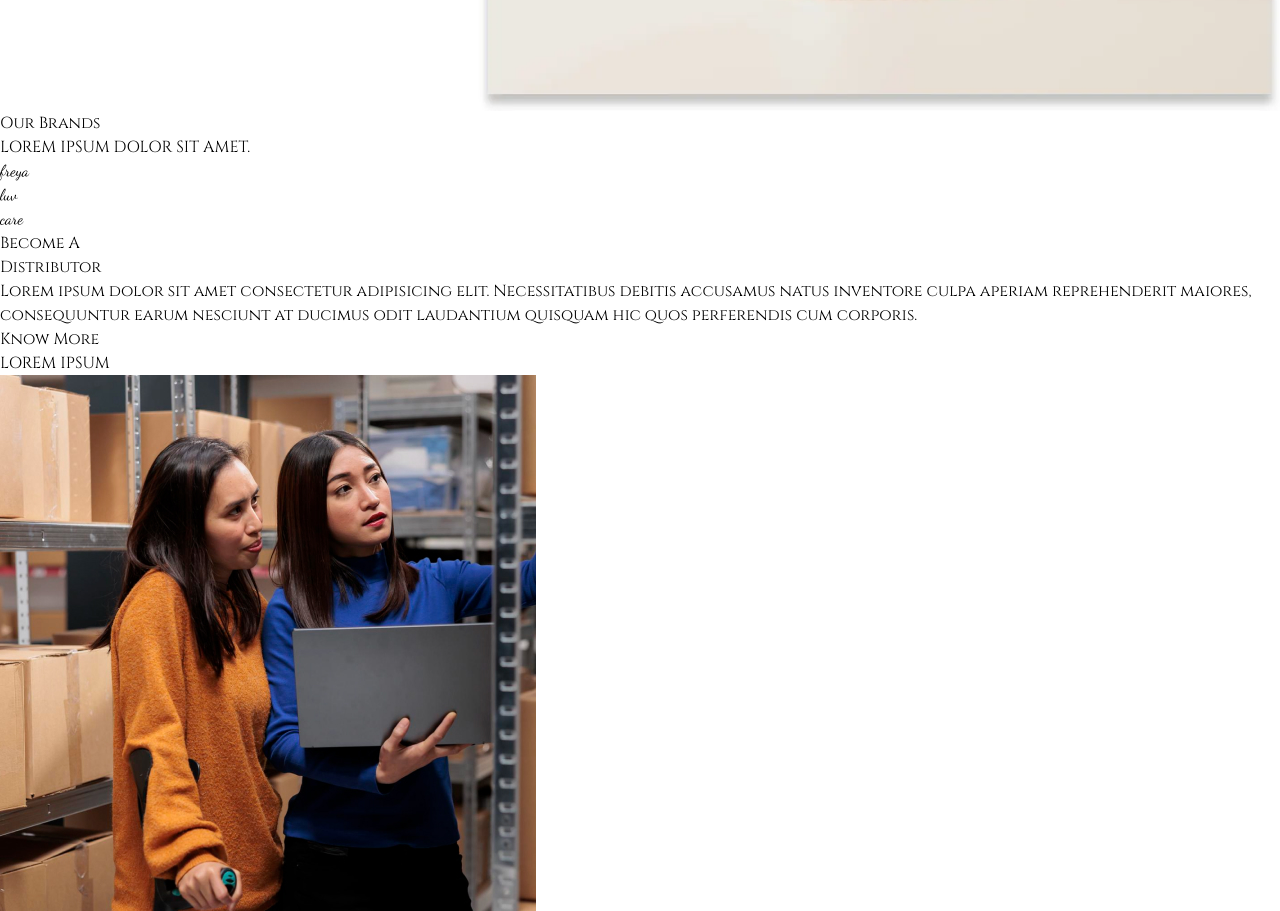
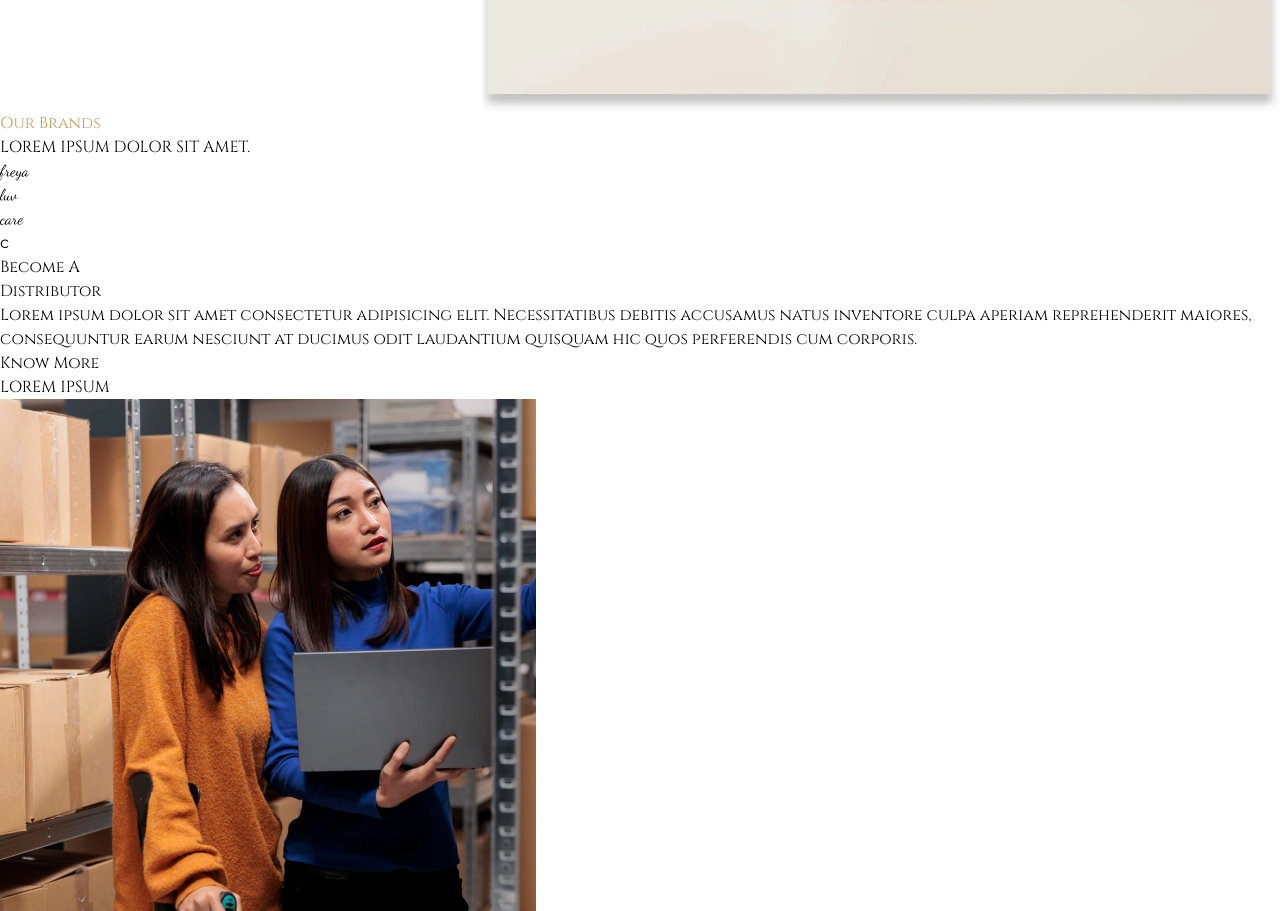
Before and after one commit to agence-github/universal-website, a React (Vite) app: page / in a window 1280 px wide. Shown: the part 6842-7753 px from the top of the page. Built offline with nearby package versions, Linux system fonts and the light colour scheme.

Commit message:
Animation(part1)

```diff
--- a/src/index.css
+++ b/src/index.css
@@ -11,6 +11,11 @@ body {
 .cinzel-font {
     font-family: 'Cinzel', serif;
   }
+  .cinzel-font1 {
+    font-family: 'Cinzel', serif;
+    -webkit-text-stroke: 2px;
+    -webkit-text-fill-color: transparent;
+  }
 
 .dancing-script-font {
   font-family: 'Dancing Script', 'cursive';
--- a/src/pages/Home/BecomeDistributor.jsx
+++ b/src/pages/Home/BecomeDistributor.jsx
@@ -3,12 +3,12 @@ import imageForOurBrands from "/assets/imageForOurBrands.webp"
 
 const BecomeDistributor = () => {
   return (
-    <section className= " flex flex-col lg:flex-row lg:px-20 lg:py-20 md:px-0 ">
-        <div className= " flex flex-1 lg:flex-row md:flex-col sm:flex-col lg:items-start">
+    <section className= " flex flex-col lg:flex-row lg:px-10 lg:py-20 md:px-0 ">
+        <div className= " flex flex-1 lg:flex-row md:flex-col sm:flex-col h-[37.5rem] ">
           <div className= "">
-         <h2 className= " flex-col text-[#C49E5F] cinzel-font lg:text-[7rem] md:text-[3.5rem] md:text-center lg:text-start sm:text-3xl  pl-20 ">
+         <h2 className= " flex-col text-[#C49E5F] cinzel-font lg:text-[5.2rem] md:text-[3.5rem] md:text-center lg:text-start sm:text-3xl  pl-20 ">
 
-          <div className="lg:leading-[100px] md:leading-[50px] lg:tracking-wide md:tracking-tight">
+          <div className="lg:leading-[90px] md:leading-[50px] lg:tracking-wide md:tracking-tight">
 
           Become A <br />Distributor
           </div>
@@ -19,14 +19,14 @@ const BecomeDistributor = () => {
 
           <div className =" flex md:items-center md:justify-center lg:justify-start lg:items-start">
 
-          <button className=" flex rounded-full border-[#C49E5F] border-2 px-6 py-2 text-xl font-sans mt-20">
+          <button className=" flex rounded-full border-[#C49E5F] border-2 px-6 py-2 text-xl font-sans mt-14">
           Know More
           </button>
           </div>
 
         </h2>
 
-        <div className=" absolute cinzel-font font-thin lg:text-[11rem] md:text-[7rem] lg:-ml-14 md:ml-2 lg:mt-[25px] md:mt-[29rem] text-[#C49E5F]/50 lg:tracking-wider md:tracking-tighter ">
+        <div className=" absolute cinzel-font font-thin lg:text-[9rem] md:text-[7rem] lg:-ml-14 md:ml-2 lg:mt-[25px] md:mt-[29rem] text-[#C49E5F]/50 lg:tracking-wider md:tracking-tighter ">
         LOREM IPSUM
         </div>
 
@@ -34,7 +34,7 @@ const BecomeDistributor = () => {
 
 
 
-          <div className = "flex items-end lg:w-[100%] lg:h-[85%] md:h-[60%] md:w-[60%]  lg:mr-16 lg:m-0 md:mt-9 md:m-2">
+          <div className = "flex lg:w-[100%] lg:h-[100%] md:h-[60%] md:w-[60%]  lg:mr-20 lg:m-0 md:mt-9 md:m-2">
 
           <img src= {imageForOurBrands} alt="" className="object-cover h-[100%] w-[100%]" />
           </div>
--- a/src/pages/Home/OurBrands.jsx
+++ b/src/pages/Home/OurBrands.jsx
@@ -1,16 +1,105 @@
-import React from 'react'
+
+import React, {useState,useRef, useEffect} from 'react'
+import {motion} from "framer-motion"
+
+const duration = 0.6;
+const stagger = 0.04
+
+const word= "Our Brands"
+const letterVariants = {
+  initial : {opacity:1, color:"#1F1F1F", x:100,scale:0.5,},
+  animate: {opacity:1, color:"#C49E5F", x:0,scale:1, transition: {
+    duration:duration * 1,
+    ease: "easeInOut",
+  }}
+}
+const rectangleVariants = {
+  initial: {width:"100%",height: "100%", backgroundColor:"#C49E5F",scale:1},
+  animate:{ height:"0%",scale:0.1,
+  }
+}
+
+
+const splitLetters = word.split("").map((letter,index) => {
+  return (
+
+
+    <motion.span
+    key= {index}
+    variants = {letterVariants}
+    initial = "initial"
+    animate= "animate"
+    transition = {{
+      duration: duration,
+      delay: index * stagger,
+      ease: "anticipate",
+
+    }}
+
+    className=" relative inline-block text-6xl mt-14 lg:text-9xl lg:mt-auto text-center cinzel-font"
+
+    >
+          {letter === " " ? "\u00A0" : letter}
+          </motion.span>
+
+  )
+})
+
+
 
 const OurBrands = () => {
+
+  const [inView,setInView] = useState(false)
+  const ref = useRef(null)
+
+  useEffect(() => {
+    const observer = new IntersectionObserver(
+      ([entry]) => {
+        if(entry.isIntersecting && !inView) {
+          setInView(true)
+        }
+      },
+
+
+      {
+        threshold:1,
+      }
+    );
+
+    if(ref.current) {
+      observer.observe(ref.current)
+    }
+
+    return() => {
+      if(ref.current) {
+        observer.unobserve(ref.current)
+      }
+    };
+  }, [inView]);
+
+
   return (
 
-    <section>
+    <section className="">
 
       <div className = "flex-col justify-center items-start md:flex-col sm:flex-col ">
+        <div ref= {ref} className="flex relative justify-center items-center mr-44 ml-44">
+
+        <motion.div
+      className= "absolute top-0 left-0 w-full h-full z-10"
+      variants = {rectangleVariants}
+      initial= "initial"
+      animate = {inView ? "animate" : "initial"}
+      transition= {{duration:1, ease:"easeInOut"}}
 
 
-        <h2 className= "md:block text-6xl mt-14 lg:text-9xl lg:mt-auto text-[#C49E5F] cinzel-font text-center  ">
+      />
+      <h2 className= " text-6xl mt-14 lg:text-9xl lg:mt-auto cinzel-font text-center text-[#C49E5F] inline-block ">
 
-          Our Brands
+
+
+
+          {splitLetters}
          <p className= "text-[#1F1F1F] font-serif text-lg ">
 
          LOREM IPSUM DOLOR SIT AMET.
@@ -18,6 +107,7 @@ const OurBrands = () => {
          </p>
 
         </h2>
+        </div>
 
         <div className= "flex  justify-around lg:-space-x-96 p-3">
 
@@ -48,7 +138,7 @@ const OurBrands = () => {
         </div>
 
       </div>
-    </section>
+c    </section>
   )
 }
 
```
Also changed, not shown: 1 other file (tests, documents, lock files or other folders).
